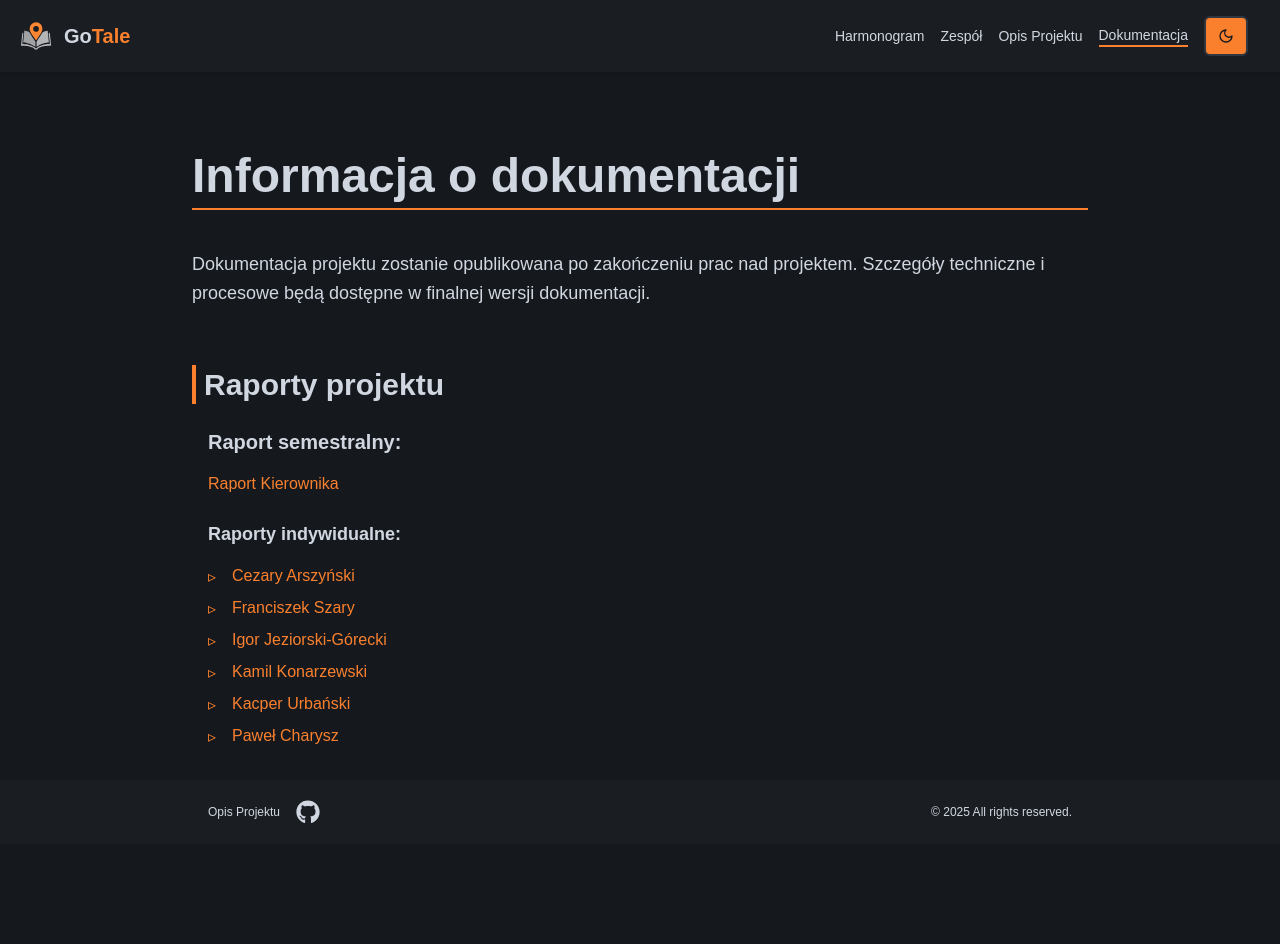
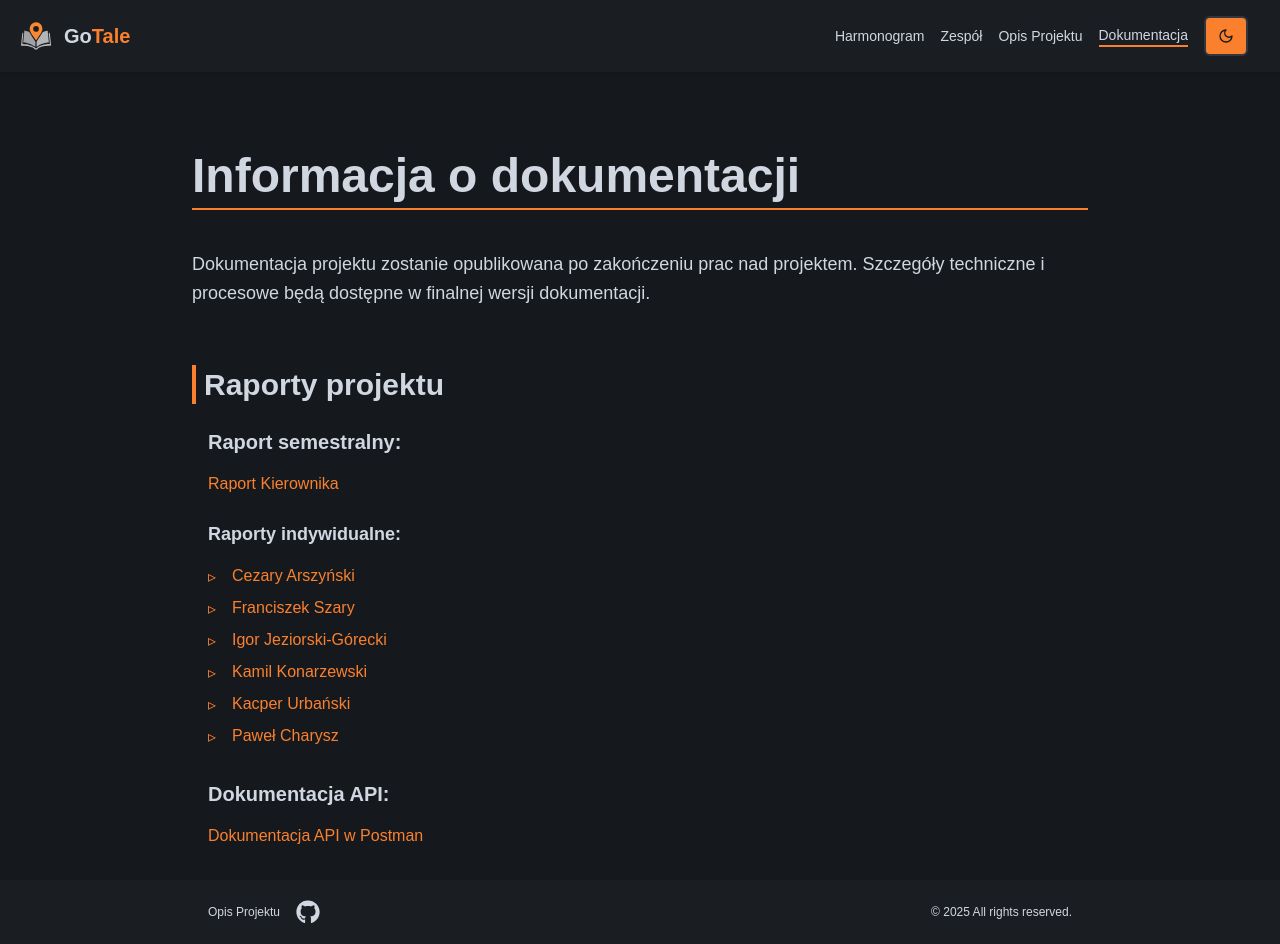
Before and after one commit to zesp11/zesp11.github.io, a Next.js app: page /docs in a window 1280 px wide. Before the commit the page ends 844 px from the top, so only its background shows below. Built offline with nearby package versions, Linux system fonts and the light colour scheme.

Commit message:
Add link to documentation

```diff
--- a/src/app/(nonMainPage)/docs/page.tsx
+++ b/src/app/(nonMainPage)/docs/page.tsx
@@ -1,3 +1,5 @@
+import Link from 'next/link';
+
 const directory = '/reports';
 const semesterDirectory = `${directory}/semester`;
 const semesterMainReport = {
@@ -89,6 +91,20 @@ export default function Page() {
             </div>
           )}
         </section>
+
+        {/* API Documentation */}
+        <section className='pl-4 mt-8'>
+          <h3 className='text-xl font-semibold mb-4'>
+            Dokumentacja API:
+          </h3>
+          <Link
+            href="https://documenter.getpostman.com/view/36993515/2sAYdhKqiV"
+            target='_blank'
+            className='text-accent hover:underline block'
+          >
+            Dokumentacja API w Postman
+          </Link>
+        </section>
       </div>
     </div>
   );
```
